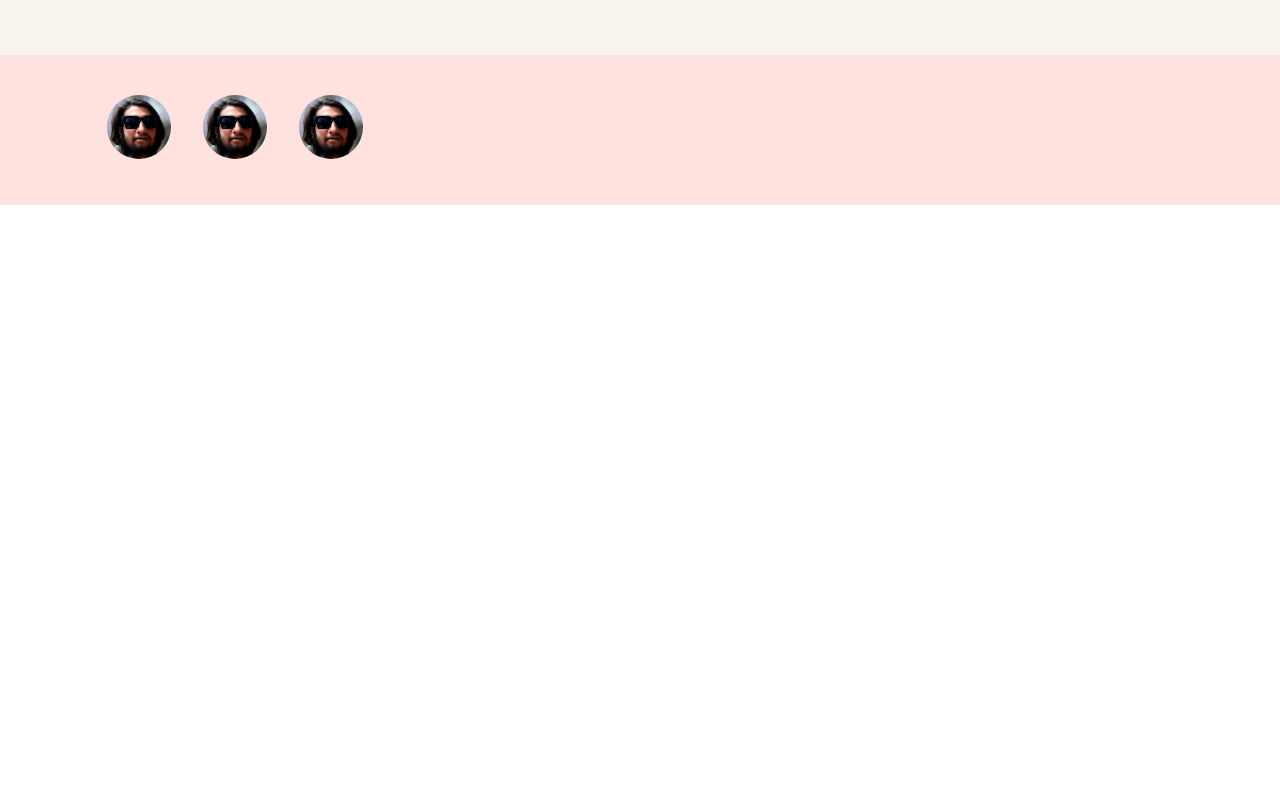
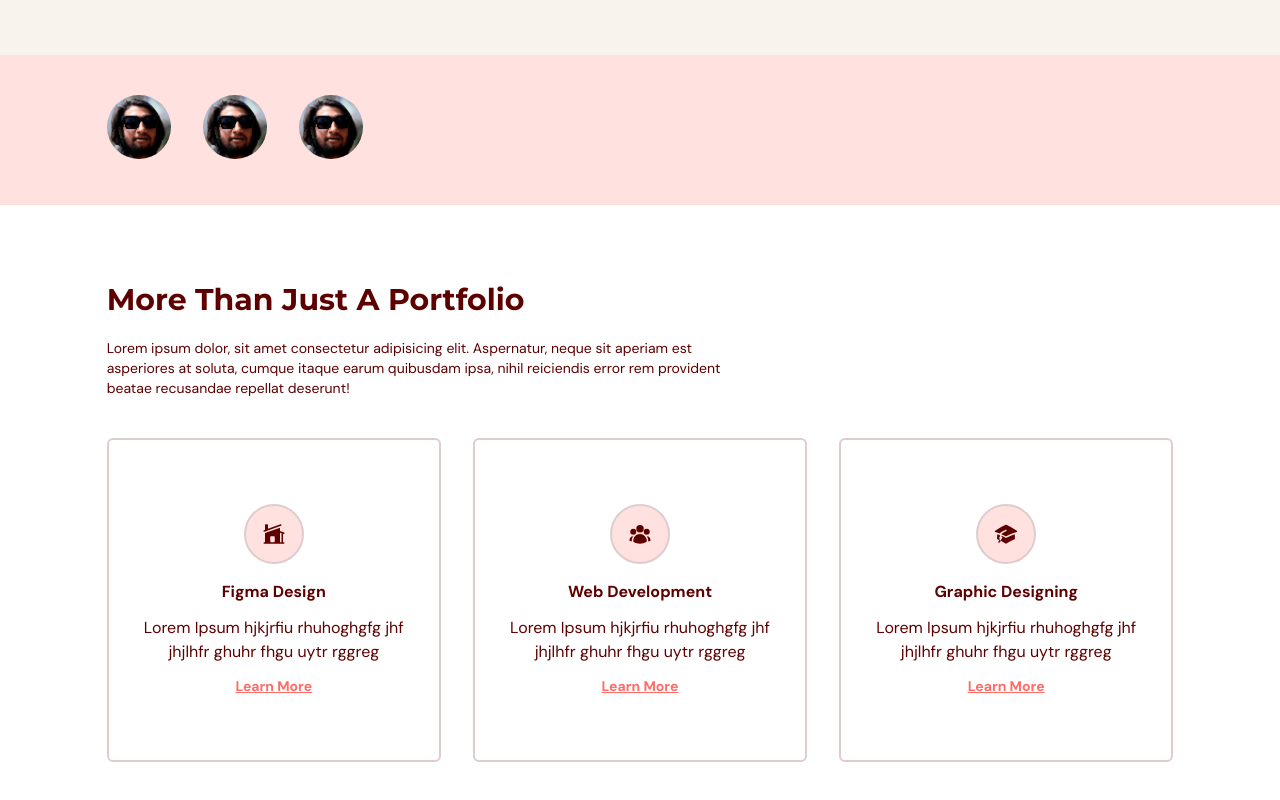
Before and after one commit to chirang56/aj-studio, a React (Vite) app: page / in a window 1280 px wide. Shown: the part 618-1418 px from the top of the page. Built offline with nearby package versions, Linux system fonts and the light colour scheme.

Commit message:
refine about section

```diff
--- a/src/App.tsx
+++ b/src/App.tsx
@@ -1,6 +1,6 @@
 import Navbar from "@/scenes/navbar";
 import Home from "@/scenes/home";
-import About from "@/scenes/about";
+import About from "@/scenes/abouts";
 import { useEffect, useState } from "react";
 import { SelectedPage } from "./shared/type";
 
--- a/src/scenes/about/index.tsx
+++ /dev/null
@@ -1,21 +0,0 @@
-import { SelectedPage } from "@/shared/type";
-import { HomeModernIcon, UserGroupIcon, AcademicCapIcon } from "@heroicons/react/24/solid";
-import { motion } from "framer-motion";
-
-type Props = {
-    setSelectedPage: (value: SelectedPage) => void;
-};
-
-const About = ({ setSelectedPage }: Props) => {
-  return (
-    <section id="about" className="mx-auto min-h-full w-5/6 py-20">
-      <motion.div
-      onViewportEnter={() => setSelectedPage(SelectedPage.About)}
-    >
-
-      </motion.div>
-    </section>
-  );
-};
-
-export default About;
--- /dev/null
+++ b/src/scenes/abouts/About.tsx
@@ -0,0 +1,34 @@
+import { SelectedPage } from '@/shared/type';
+import AnchorLink from 'react-anchor-link-smooth-scroll';
+
+type Props = {
+    icon: JSX.Element;
+    title: string;
+    description: string;
+    setSelectedPage: (value: SelectedPage) => void;
+};
+
+const About = ({ icon, title, description, setSelectedPage}: Props) => {
+  return (
+    <div className="mt-5 rounded-md border-2 border-gray-100 px-5 py-16 text-center">
+        <div className="mb-4 flex justify-center">
+            <div className="rounded-full border-2 border-gray-100 bg-primary-100 p-4">
+                {icon}
+            </div>
+        </div>
+
+        <h4 className="font-bold"> {title} </h4>
+        <p className="my-3"> {description} </p>
+        <AnchorLink
+            className="text-sm font-bold text-primary-500 underline hover:text-secondary-500"
+            onClick={() => setSelectedPage(SelectedPage.Contact)}
+            href={`#${SelectedPage.Contact}`}
+        >
+            <p>Learn More</p>
+        </AnchorLink>
+
+    </div>
+  );
+};
+
+export default About;
--- /dev/null
+++ b/src/scenes/abouts/index.tsx
@@ -0,0 +1,66 @@
+import HText from "@/shared/HText";
+import { AboutType, SelectedPage } from "@/shared/type";
+import {
+  HomeModernIcon,
+  UserGroupIcon,
+  AcademicCapIcon,
+} from "@heroicons/react/24/solid";
+import { motion } from "framer-motion";
+import About from "./About";
+
+const abouts: Array<AboutType> = [
+  {
+    icon: <HomeModernIcon className="h-6 w-6" />,
+    title: "Figma Design",
+    description: "Lorem Ipsum hjkjrfiu rhuhoghgfg jhf jhjlhfr ghuhr fhgu uytr rggreg",
+  },
+  {
+    icon: <UserGroupIcon className="h-6 w-6" />,
+    title: "Web Development",
+    description: "Lorem Ipsum hjkjrfiu rhuhoghgfg jhf jhjlhfr ghuhr fhgu uytr rggreg",
+  },
+  {
+    icon: <AcademicCapIcon className="h-6 w-6" />,
+    title: "Graphic Designing",
+    description: "Lorem Ipsum hjkjrfiu rhuhoghgfg jhf jhjlhfr ghuhr fhgu uytr rggreg",
+  },
+];
+
+type Props = {
+    setSelectedPage: (value: SelectedPage) => void;
+};
+
+const Abouts = ({ setSelectedPage }: Props) => {
+  return (
+    <section id="about" className="mx-auto min-h-full w-5/6 py-20">
+      <motion.div
+      onViewportEnter={() => setSelectedPage(SelectedPage.About)}
+    >
+      {/* Header */}
+      <div className="md:my-5 md:w-3/5">
+        <HText> More Than Just A Portfolio </HText>
+        <p className="my-5 text-sm">
+          Lorem ipsum dolor, sit amet consectetur adipisicing elit. Aspernatur,
+          neque sit aperiam est asperiores at soluta, cumque itaque earum quibusdam
+          ipsa, nihil reiciendis error rem provident beatae recusandae repellat deserunt!
+        </p>
+      </div>
+
+      {/* About */}
+      <div className="mt-5 items-center justify-between gap-8 md:flex">
+        {abouts.map((about: AboutType) => (
+          <About
+            key={about.title}
+            icon={about.icon}
+            title={about.title}
+            description={about.description}
+            setSelectedPage={setSelectedPage}
+          />
+        ))}
+      </div>
+      </motion.div>
+    </section>
+  );
+};
+
+export default Abouts;
--- /dev/null
+++ b/src/shared/HText.tsx
@@ -0,0 +1,13 @@
+import React, { Children } from 'react';
+
+type Props = {
+    children: React.ReactNode;
+};
+
+const HText = ({ children } : Props) => {
+  return (
+    <h1 className="basis-3/5 font-montserrat text-3xl font-bold"> {children} </h1>
+  );
+};
+
+export default HText;
--- a/src/shared/type.ts
+++ b/src/shared/type.ts
@@ -4,3 +4,9 @@ export enum SelectedPage {
     Services = "services",
     Contact = "contact",
   };
+
+export interface AboutType {
+  icon: JSX.Element;
+  title: string;
+  description: string;
+};
```
